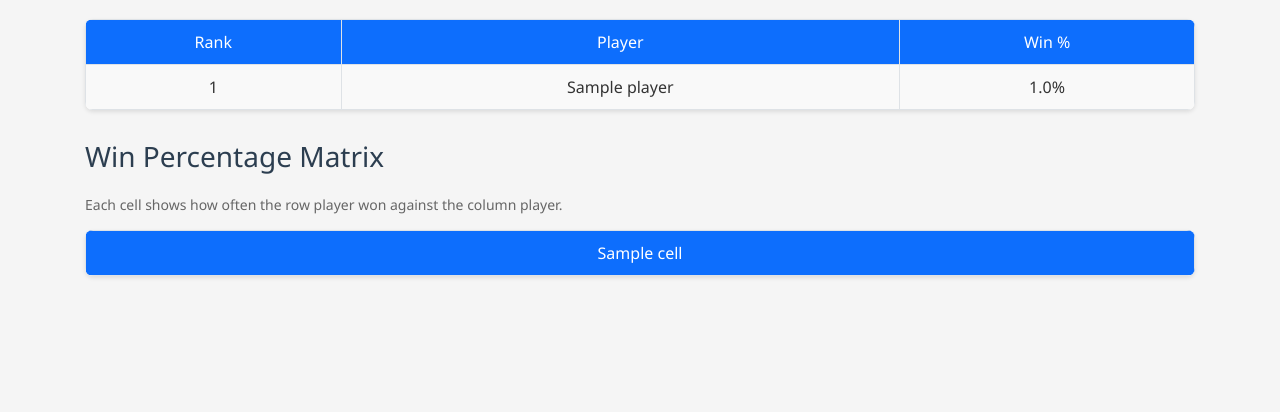
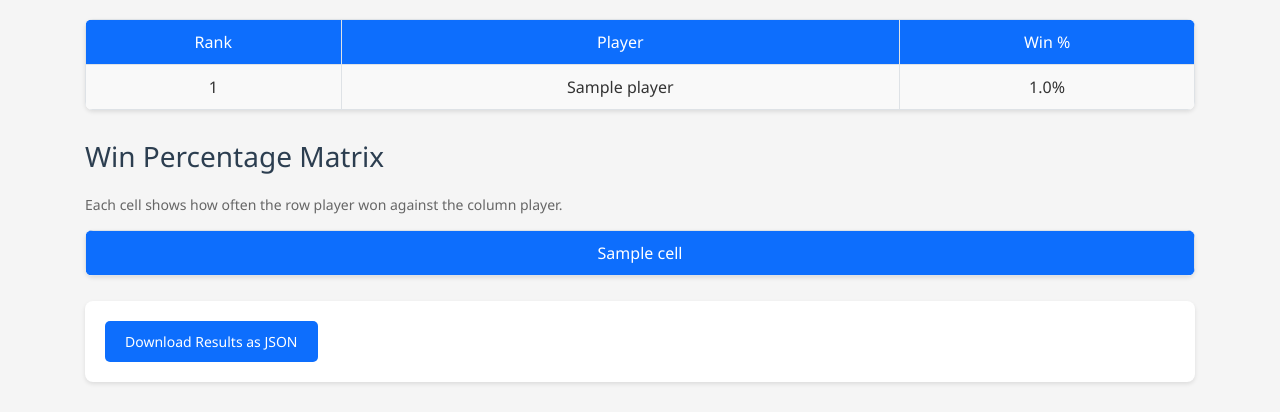
Before and after one commit to jtadams02/connect-4, a Django app: template src/connect4/templates/home.html in a window 1280 px wide. Shown: the part 552-964 px from the top of the page. Before the commit the page ends 830 px from the top, so only its background shows below. Run offline with Django 5.2, Linux system fonts and the light colour scheme; the template is opened without the code that fills it: most values are stand-ins (such as "Sample title", 1, 10 or a date in 2020); lists and menus that the app fills with data are empty; some libraries are stand-ins or nearby versions.

Commit message:
Added json export functionality

```diff
--- a/src/connect4/templates/home.html
+++ b/src/connect4/templates/home.html
@@ -157,5 +157,12 @@
             </tr>
         {% endfor %}
     </table>
+
+    {% if results %}
+    <form action="{% url 'export_results' %}" method="get">
+        <button type="submit">Download Results as JSON</button>
+    </form>
+    {% endif %}
+
 {% endif %}
 {% endblock %}
--- a/src/connect4/urls.py
+++ b/src/connect4/urls.py
@@ -10,5 +10,6 @@ urlpatterns = [
     path("",views.home, name="home"),
     path("login/",auth_views.LoginView.as_view(template_name="login.html"),name='login'),
     path("logout/",custom_logout,name='logout'),
-    path('register',views.register,name='register')
+    path('register',views.register,name='register'),
+    path('export/', views.export_results, name='export_results')
 ]
```
Also changed, not shown: src/connect4/views.py (+25 -2 lines).
